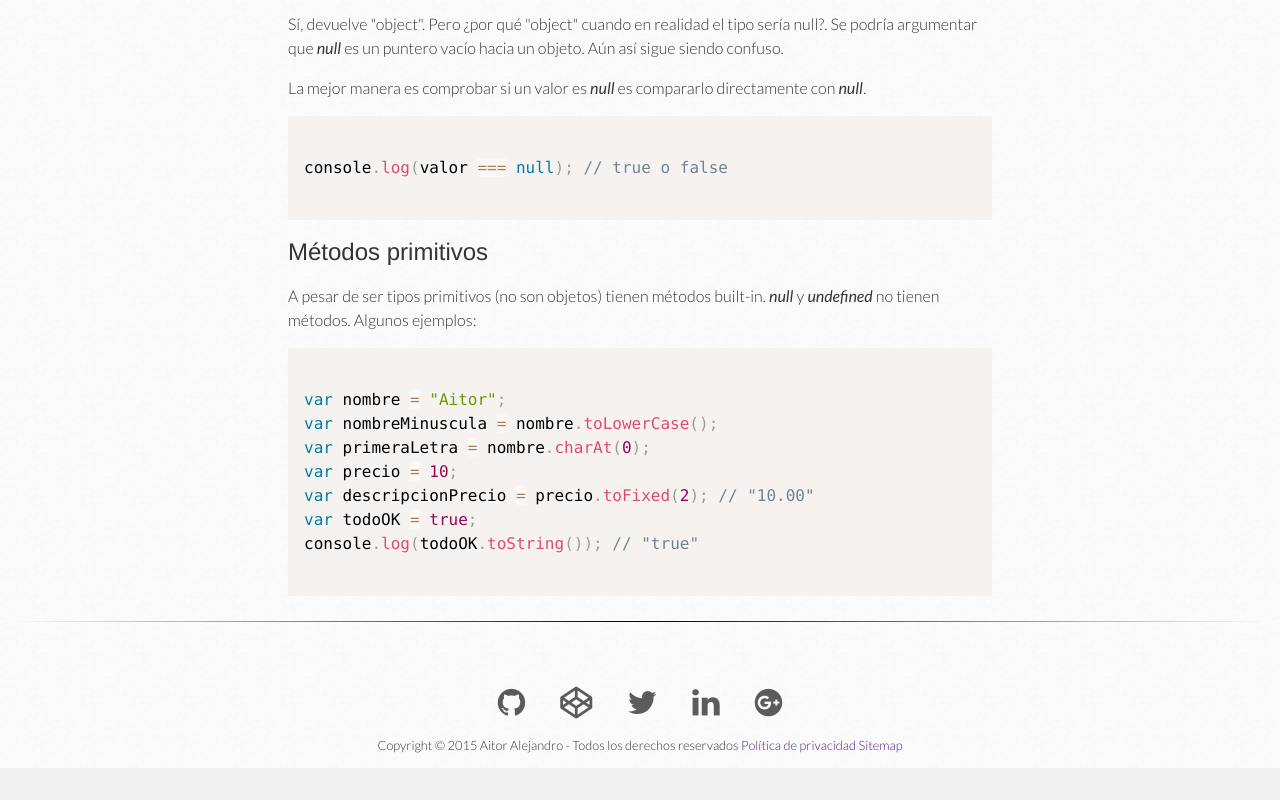
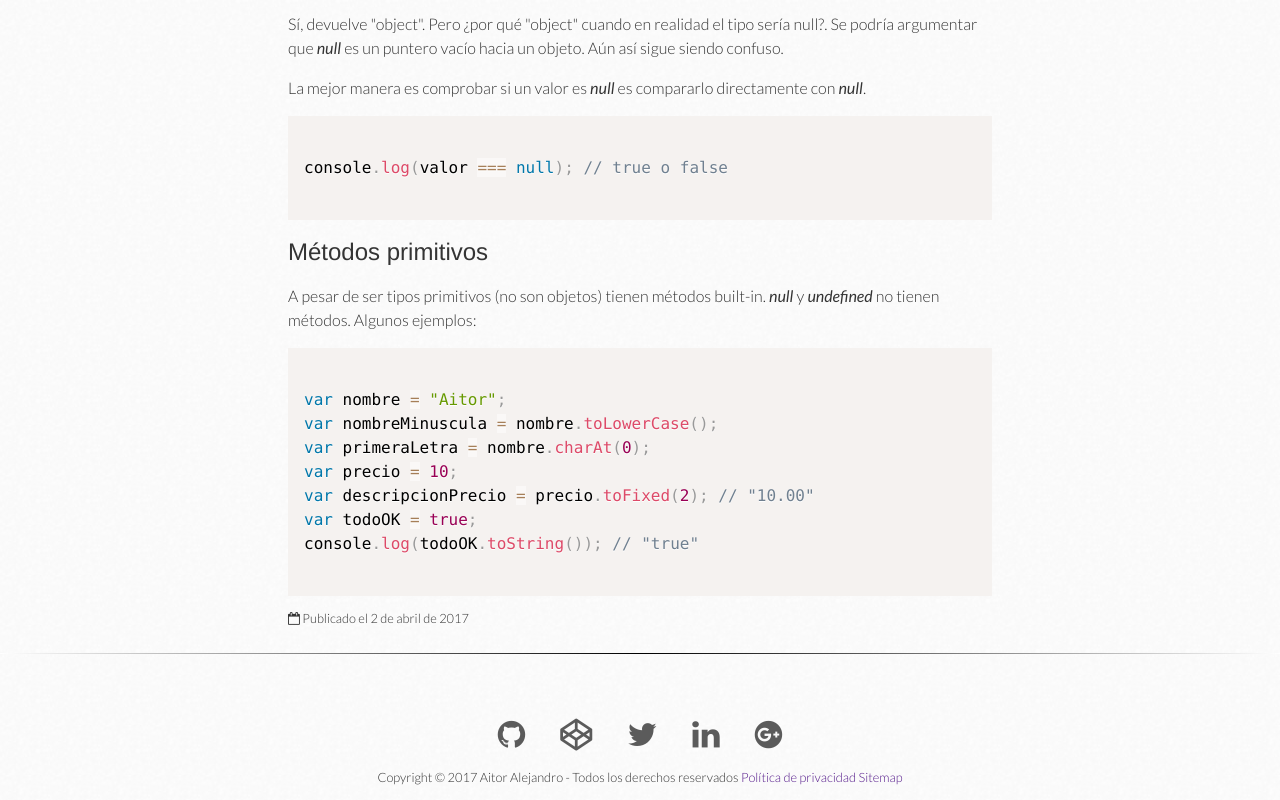
Before and after one commit to AitorAlejandro/aitoralejandro.github.io, a website: page pesadillaenlaweb/index.html in a window 1280 px wide. Shown: the part 2475-3275 px from the top of the page. Before the commit the page ends 3243 px from the top, so only its background shows below. Drawn offline with nearby package versions, Linux system fonts and the light colour scheme.

Commit message:
Fecha de publicación en artículos

```diff
--- a/pesadillaenlaweb/index.html
+++ b/pesadillaenlaweb/index.html
@@ -130,6 +130,9 @@ var descripcionPrecio = precio.toFixed(2); // "10.00"
 var todoOK = true;
 console.log(todoOK.toString()); // "true"
             </code></pre>
+            <div class="metadata">
+                <p class="text-tiny"><span class="fa fa-calendar-o"></span> Publicado el <time datetime="2017-04-02 18:00">2 de abril de 2017</time></p>
+            </div>
         </article>
     </section>
 
@@ -158,7 +161,7 @@ console.log(todoOK.toString()); // "true"
     </div>
     <div class="sub-footer">
         <ul class="text-tiny text-center horizontal">
-            <li>Copyright &copy; 2015 Aitor Alejandro - Todos los derechos reservados</li>
+            <li>Copyright &copy; 2017 Aitor Alejandro - Todos los derechos reservados</li>
             <li><a href="">Política de privacidad</a></li>
             <li><a href="">Sitemap</a></li>
         </ul>
```
Also changed, not shown: index.html (+1 -1 lines).
